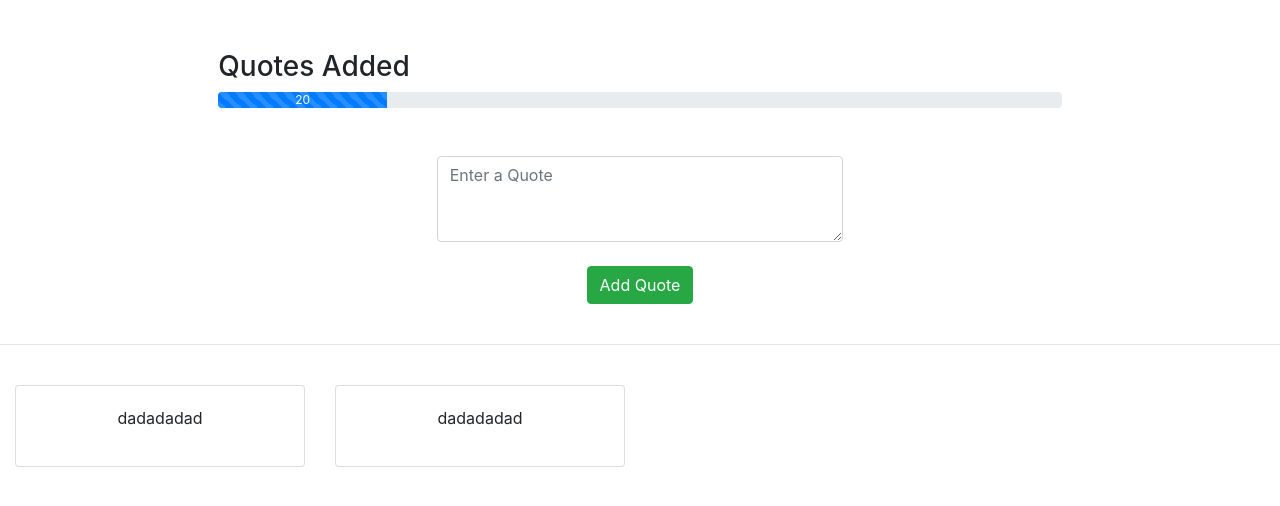
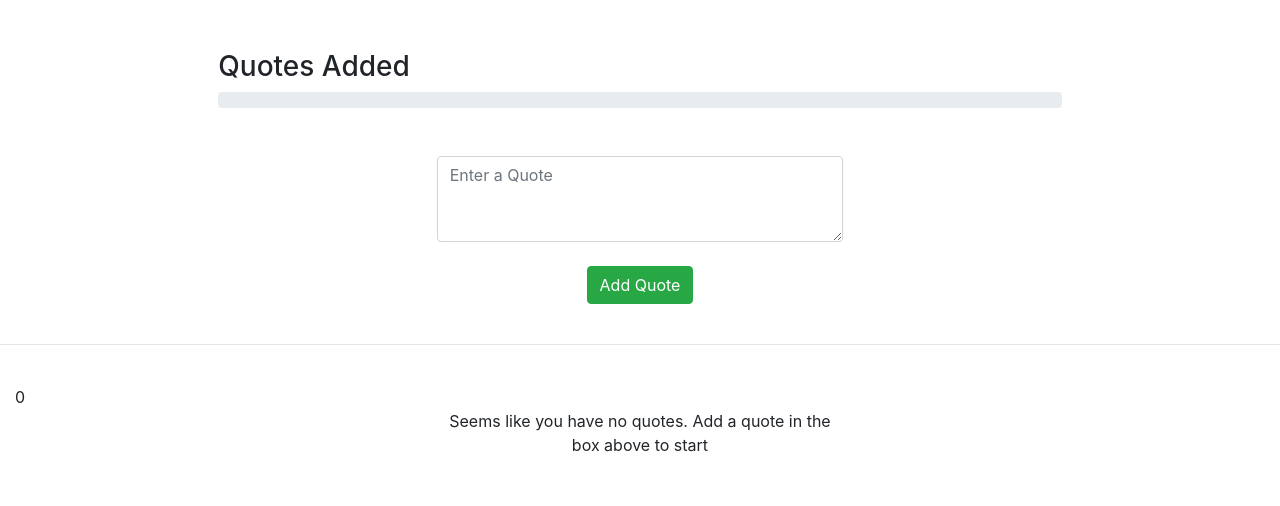
Before and after one commit to abhinavmathur/vue_base, a Vue app: page / in a window 1280 px wide. Shown: the top 506 px of the page. Built offline with nearby package versions, Linux system fonts and the light colour scheme.

Commit message:
Added quotes

```diff
--- a/src/App.vue
+++ b/src/App.vue
@@ -16,18 +16,29 @@
   import ProgressBar from './components/ProgressBar.vue'
   import TextBox from './components/TextBox.vue'
   import QuoteContainer from './components/QuoteContainer.vue'
+  import { eventBus } from './main'
 
   export default {
     name: 'app',
     data(){
-      return {}
+      return {
 
+      }
+    },
+    created(){
+      eventBus.$on('add_button_clicked', () => {
+        this.add_quote();
+      })
     },
     components: {
       progressBar: ProgressBar,
       textBox: TextBox,
       quoteContainer: QuoteContainer
+    },
+    methods: {
+      add_quote(){
 
+      }
     }
   }
 </script>
--- a/src/components/AddQuoteBtn.vue
+++ b/src/components/AddQuoteBtn.vue
@@ -1,5 +1,17 @@
 <template>
   <div>
-    <b-button variant="success">Add Quote</b-button>
+    <b-button variant="success" @click="add_quote">Add Quote</b-button>
   </div>
 </template>
+
+<script>
+  import { eventBus } from '../main'
+  export default {
+    methods: {
+      add_quote(){
+        eventBus.$emit('add_button_clicked', null);
+        this.$emit('add_button_clicked')
+      }
+    }
+  }
+</script>
--- a/src/components/ProgressBar.vue
+++ b/src/components/ProgressBar.vue
@@ -2,9 +2,9 @@
   <div class="row">
     <div class="col-md-8 offset-md-2">
       <h3>Quotes Added</h3>
-      <b-progress :value="counter"
+      <b-progress :value="value"
                   :max="max"
-                  :measure_progress="measureProgress(counter)"
+                  :variant="variant_value"
                   :show-progress="showProgress"
                   :animated="isAnimated"></b-progress>
     </div>
@@ -12,18 +12,35 @@
 </template>
 
 <script>
+  import { eventBus } from './../main'
+
   export default {
     data(){
       return {
-        counter: 20,
+        max: 10,
+        value: 0,
         showProgress: true,
-        max: 100,
+        variant_value: 'default',
         isAnimated: true,
       }
     },
+    created(){
+      eventBus.$on('quote_added', (number) => {
+        this.control_progress_bar(number);
+      })
+    },
     methods: {
-      measureProgress(data){
-        console.log(data)
+      control_progress_bar(value){
+        this.value = value;
+        if(value === 10){
+          this.showProgress = false;
+          this.variant_value = 'success';
+          this.isAnimated = false;
+        } else {
+          this.showProgress = true;
+          this.variant_value = 'default';
+          this.isAnimated = true;
+        }
       }
     }
   }
--- a/src/components/QuoteContainer.vue
+++ b/src/components/QuoteContainer.vue
@@ -1,8 +1,9 @@
 <template>
   <div class="container-fluid">
+    {{ quote_data.length }}
     <div v-if="quote_data.length > 0">
       <div class="row">
-        <div class="col-md-3" v-for="quote in quote_data" :key="Math.random()">
+        <div class="col-md-3" v-for="(quote, index) in quote_data" :key="index">
           <quote-box>
             <p slot="description">{{ quote }}</p>
           </quote-box>
@@ -22,14 +23,30 @@
 </template>
 
 <script>
+
+  import { eventBus } from './../main'
   import QuoteBox from './QuoteBox.vue'
 
   export default {
 
     data(){
       return {
-        quote_data: ['dadadadad','dadadadad']
+        quote_data: []
       }
+    },
+    created(){
+      eventBus.$on('quote_text', (text) => {
+        if(text === ''){
+          alert('Please enter some text');
+        } else if(this.quote_data.length < 10) {
+          this.quote_data.push(text);
+          eventBus.$emit('quote_added', this.quote_data.length)
+        }
+        else {
+          alert('maximum 10 quotes')
+
+        }
+      })
     },
     components: {
       quoteBox: QuoteBox
--- a/src/components/TextBox.vue
+++ b/src/components/TextBox.vue
@@ -11,7 +11,7 @@
     <br>
     <div class="row">
       <div class="col-md-12 text-center">
-        <add-quote-btn></add-quote-btn>
+        <add-quote-btn v-on:add_button_clicked="create_box()"></add-quote-btn>
       </div>
     </div>
   </div>
@@ -21,10 +21,18 @@
 <script>
 
   import AddQuoteBtn from './AddQuoteBtn.vue'
+  import { eventBus } from './../main'
+
   export default {
     data(){
       return {
         text: ''
+      }
+    },
+    methods: {
+      create_box(){
+        eventBus.$emit('quote_text', this.text)
+        this.text = ''
       }
     },
     components: {
--- a/src/main.js
+++ b/src/main.js
@@ -7,8 +7,9 @@ import 'bootstrap/dist/css/bootstrap.css'
 import 'bootstrap-vue/dist/bootstrap-vue.css'
 import BootstrapVue from 'bootstrap-vue'
 
+export const eventBus = new Vue();
 
-Vue.config.productionTip = false
+Vue.config.productionTip = false;
 Vue.use(BootstrapVue);
 /* eslint-disable no-new */
 new Vue({
```
